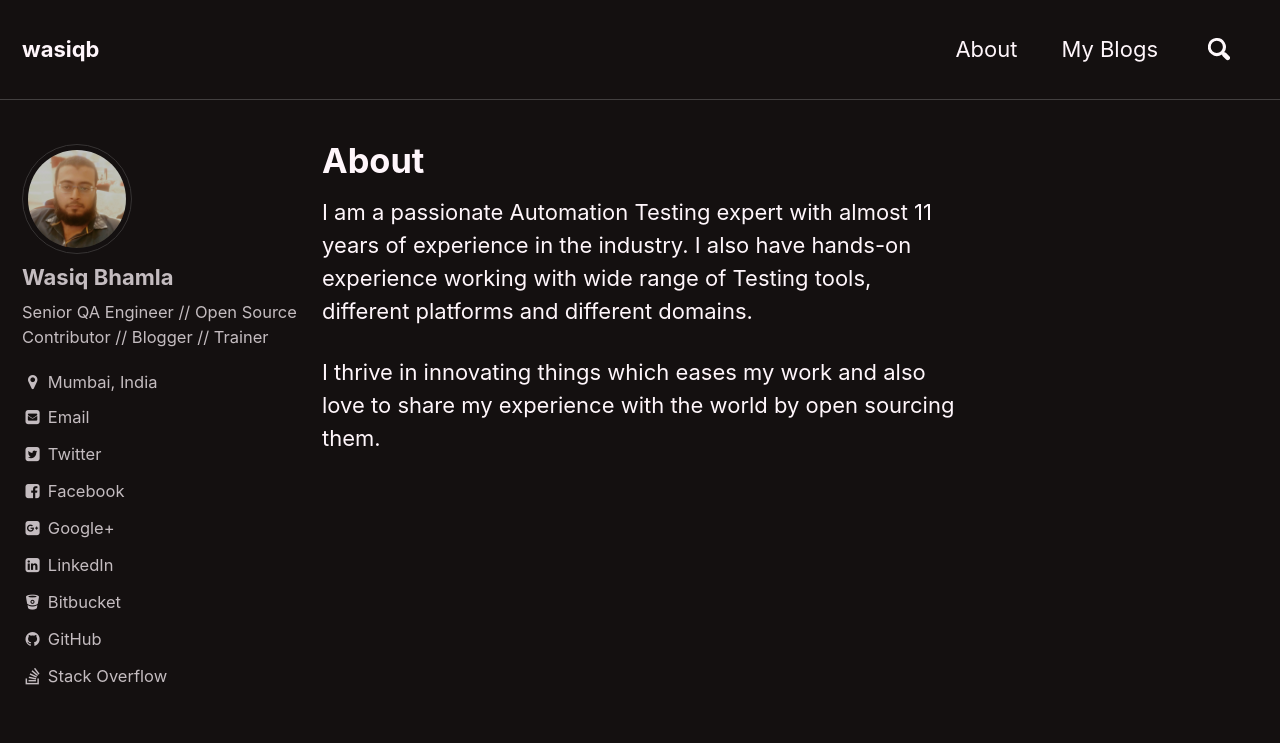
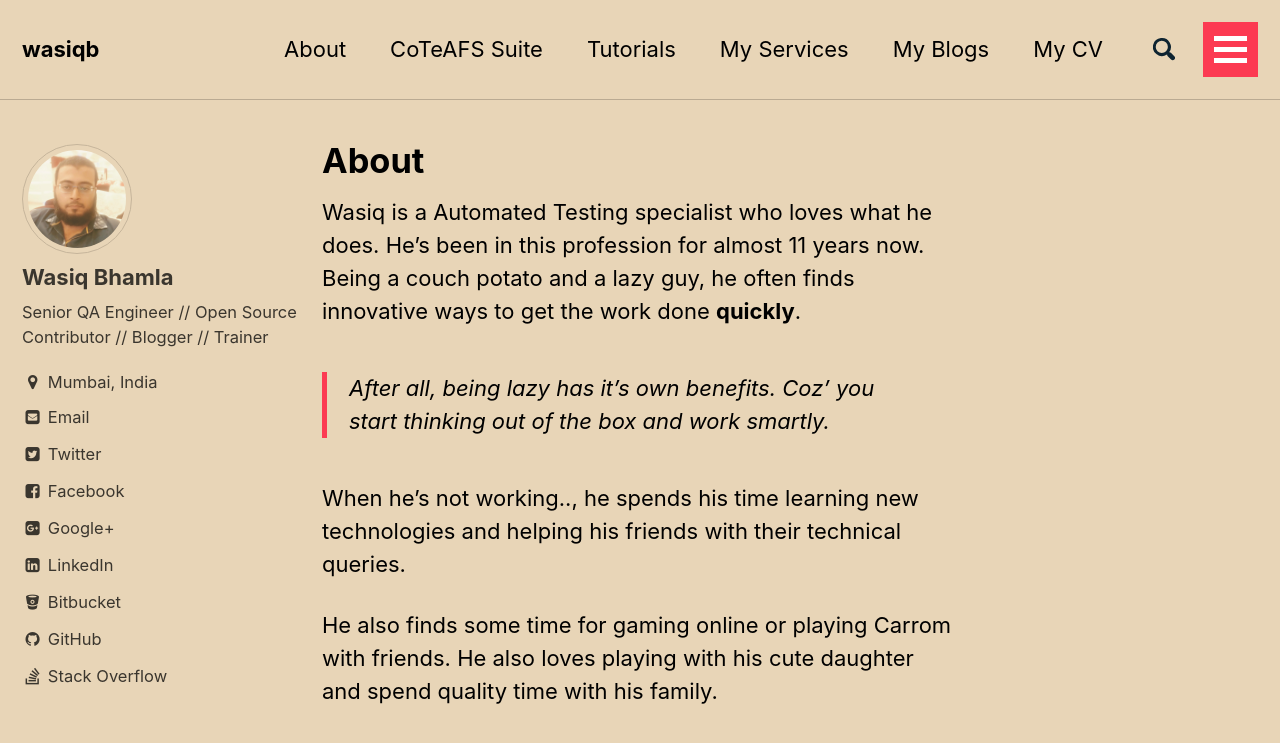
Before and after one commit to WasiqB/wasiqb.github.io, a Jekyll site: the page built from _pages/about.md, in a window 1280 px wide and 900 px high. Shown: the top 743 px of the window. Built offline with Jekyll 4.4.1, drawn with Linux system fonts in a browser that asks for light colours.

Commit message:
Updated.

```diff
--- a/_config.yml
+++ b/_config.yml
@@ -5,7 +5,7 @@
 # For technical reasons, this file is *NOT* reloaded automatically when you use
 # `jekyll serve`. If you change this file, please restart the server process.
 
-minimal_mistakes_skin    : "neon" # "air", "aqua", "contrast", "dark", "dirt", "neon", "mint", "plum", "sunrise"
+minimal_mistakes_skin    : "sunrise" # "air", "aqua", "contrast", "dark", "dirt", "neon", "mint", "plum", "sunrise"
 
 # Site Settings
 locale                   : "en"
--- a/_pages/about.md
+++ b/_pages/about.md
@@ -2,7 +2,11 @@
 permalink: /about/
 title: About
 ---
-I am a passionate Automation Testing expert with almost 11 years of experience in the industry.
-I also have hands-on experience working with wide range of Testing tools, different platforms and different domains.
+Wasiq is a Automated Testing specialist who loves what he does. He's been in this profession for almost 11 years now.
+Being a couch potato and a lazy guy, he often finds innovative ways to get the work done **quickly**.
 
-I thrive in innovating things which eases my work and also love to share my experience with the world by open sourcing them.
+> After all, being lazy has it's own benefits. Coz' you start thinking out of the box and work smartly.
+
+When he's not working.., he spends his time learning new technologies and helping his friends with their technical queries.
+
+He also finds some time for gaming online or playing Carrom with friends. He also loves playing with his cute daughter and spend quality time with his family.
--- /dev/null
+++ b/_pages/coteafs.md
@@ -0,0 +1,5 @@
+---
+layout: splash
+permalink: /coteafs/
+title: CoTeAFS Suite
+---
```
Also changed, not shown: _data/navigation.yml (+10 -8 lines), _pages/404.md (+1 -1 lines), _pages/blog.md (renamed from _pages/blogs/blog.md).
